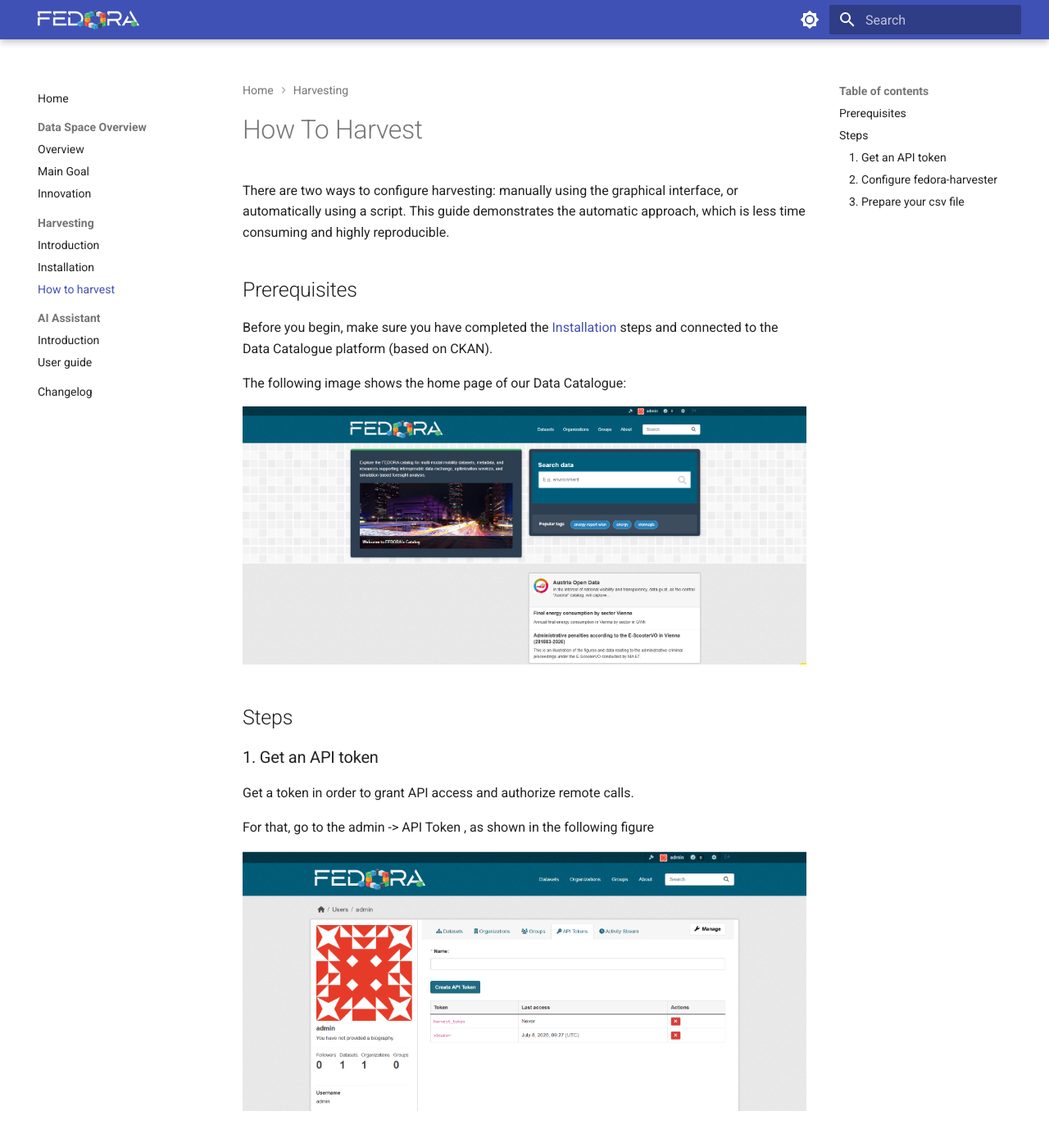
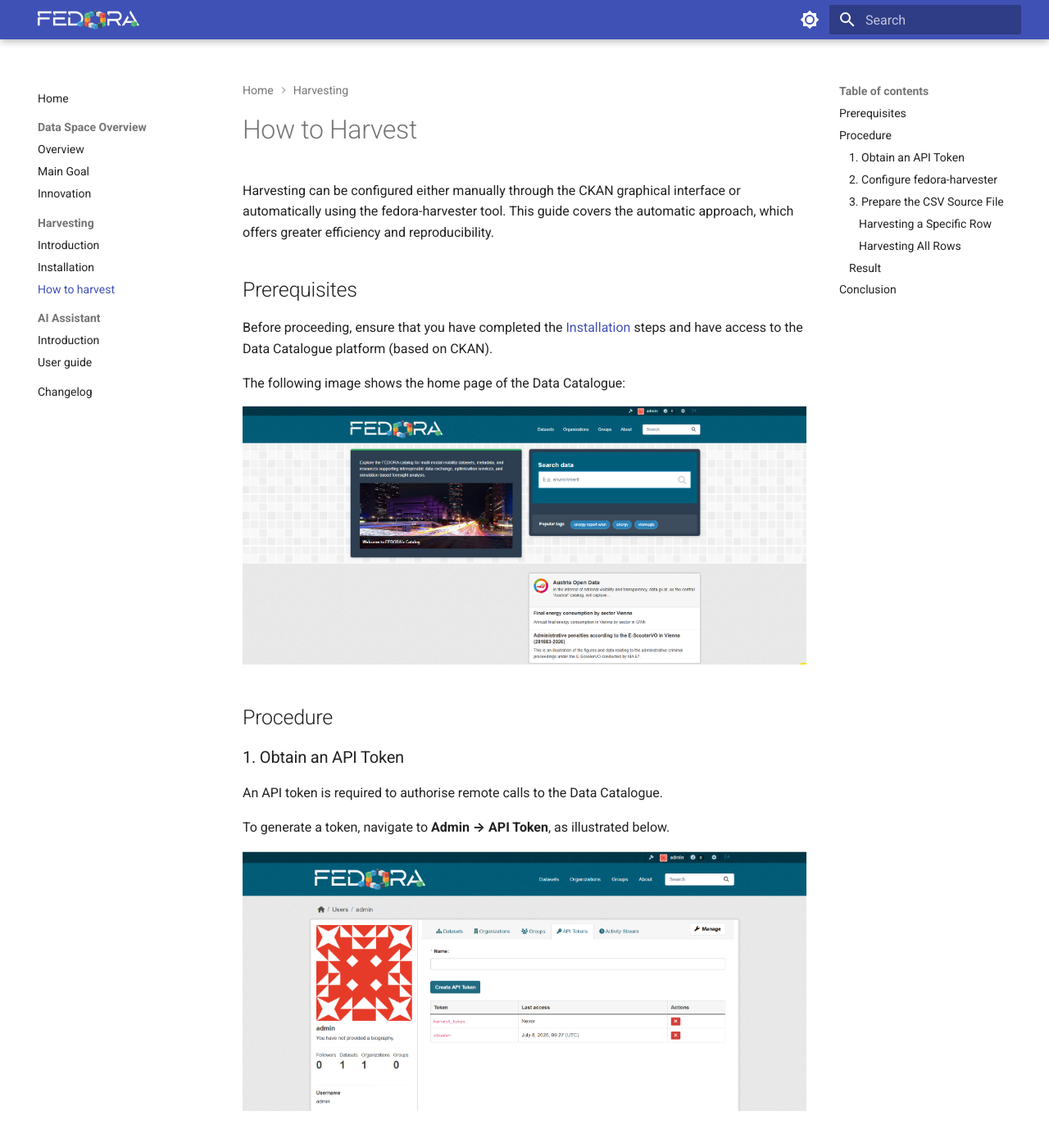
Before and after one commit to Joragasy/f-docs, an MkDocs documentation site: the page built from docs/harvesting/how-to-harvest.md, in a window 1280 px wide and 1400 px high. Shown: the top 1395 px of the window at 82% size. Built offline with MkDocs 1.6.1 and Material for MkDocs 9.7.7, drawn with Linux system fonts in a browser that asks for light colours; some of the changed text lies outside the part shown.

Commit message:
showcase result

````diff
--- a/docs/harvesting/how-to-harvest.md
+++ b/docs/harvesting/how-to-harvest.md
@@ -1,64 +1,79 @@
+# How to Harvest
 
-# How To Harvest
-
-There are two ways to configure harvesting: manually using the graphical interface, or automatically using a script. This guide demonstrates the automatic approach, which is less time consuming and highly reproducible.
+Harvesting can be configured either manually through the CKAN graphical interface or automatically using the fedora-harvester tool. This guide covers the automatic approach, which offers greater efficiency and reproducibility.
 
 ## Prerequisites
 
-Before you begin, make sure you have completed the [Installation](installation.md) steps and connected to the Data Catalogue platform (based on CKAN).
+Before proceeding, ensure that you have completed the [Installation](installation.md) steps and have access to the Data Catalogue platform (based on CKAN).
 
-The following image shows the home page of our Data Catalogue:
+The following image shows the home page of the Data Catalogue:
 
 ![CKAN Home Page](../assets/harvesting/ckan-home-page.png)
 
-## Steps
+## Procedure
 
-### 1. Get an API token
+### 1. Obtain an API Token
 
-Get a token in order to grant API access and authorize remote calls.
+An API token is required to authorise remote calls to the Data Catalogue.
 
-For that, go to the admin -> API Token , as shown in the following figure
+To generate a token, navigate to **Admin → API Token**, as illustrated below.
 
 ![Token Generation](../assets/harvesting/token_generation.png)
 
 ### 2. Configure fedora-harvester
 
-After installation, check if tool is available and work correctly
+Once the installation is complete, verify that fedora-harvester is installed and functioning correctly.
 
-Run `fedora-hervester --help` command line, and you should see the following message
+Run the following command:
+
+```bash
+fedora-harvester --help
+```
+
+You should see the output below, which confirms that the tool is operational but not yet configured:
 
 ![fedora harvester before config](../assets/harvesting/fedora-harvester-before-config.png)
 
-It means tool work properly, but configuration is not yet done.
+Complete the initial configuration by running the command provided in the output.
 
-Configure fedora harvester by running proposed command.
+Once configured, run `fedora-harvester --help` again. The full list of available options should now be displayed:
 
-Then run again `fedora-hervester --help` .
+![fedora harvester after config](../assets/harvesting/fedora-harvester-after-config.png)
 
-You should see all available options
+### 3. Prepare the CSV Source File
 
-![fedora harvester before config](../assets/harvesting/fedora-harvester-after-config.png)
+All required information for defining organisations and data sources must be provided in a CSV file.
 
-### 3. Prepare your csv file
+![Example of CSV source list file](../assets/harvesting/example_of_csv_source.png)
 
-All need information for organizations and source creation should be added in the csv file,
+The example above contains two sources to harvest.
 
-![Example of csv source list file](../assets/harvesting/example_of_csv_source.png)
+As shown in the `fedora-harvester --help` output, you can harvest either all sources or a specific row.
 
-Here, in the example above , we have 2 sources to harvest
+#### Harvesting a Specific Row
 
-As shown in the `fedora-harvester --help` , we can either harvest all sources or only a specific row.
-
-For harvesting a specific row , you should run the following command :
+To harvest a single row from the CSV file, run:
 
 ```bash
-  # fedora-harvester -n <number_row> harvest <csv_file_path>
+fedora-harvester -n <number_row> harvest <csv_file_path>
 ```
 
-![Example of csv source list file](../assets/harvesting/harvest_specific_row.png)
+![Harvest specific row](../assets/harvesting/harvest_specific_row.png)
 
-In other hand, run this command to harvest all rows in the csv file:
+#### Harvesting All Rows
+
+To harvest all rows in the CSV file, run:
 
 ```bash
-  # fedora-harvester harvest <csv_file_path>
+fedora-harvester harvest <csv_file_path>
 ```
+
+### Result
+
+Upon successful completion, all information defined in the CSV source file will be reflected in the Data Catalogue. The following image shows the expected result:
+
+![Harvest result](../assets/harvesting/harvest_result.png)
+
+## Conclusion
+
+This guide has walk you through the complete harvesting workflow using fedora-harvester — from obtaining an API token and configuring the tool to executing harvest jobs. By leveraging this automated approach, you can efficiently manage and update your Data Catalogue with minimal manual intervention. For further details on installation or advanced usage, refer to the [Installation](installation.md) and [Introduction](introduction.md) pages.
````
Also changed, not shown: docs/assets/harvesting/harvest_result.png (added).
